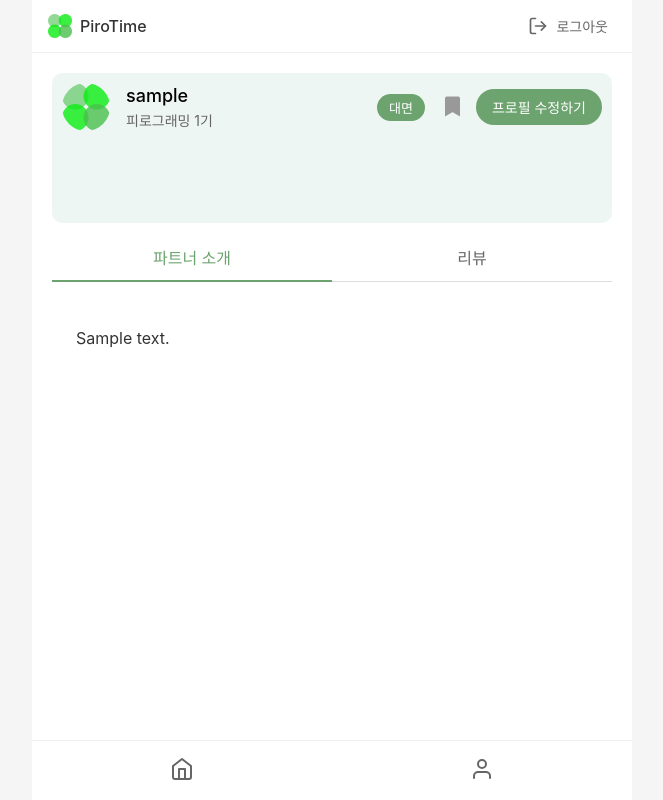
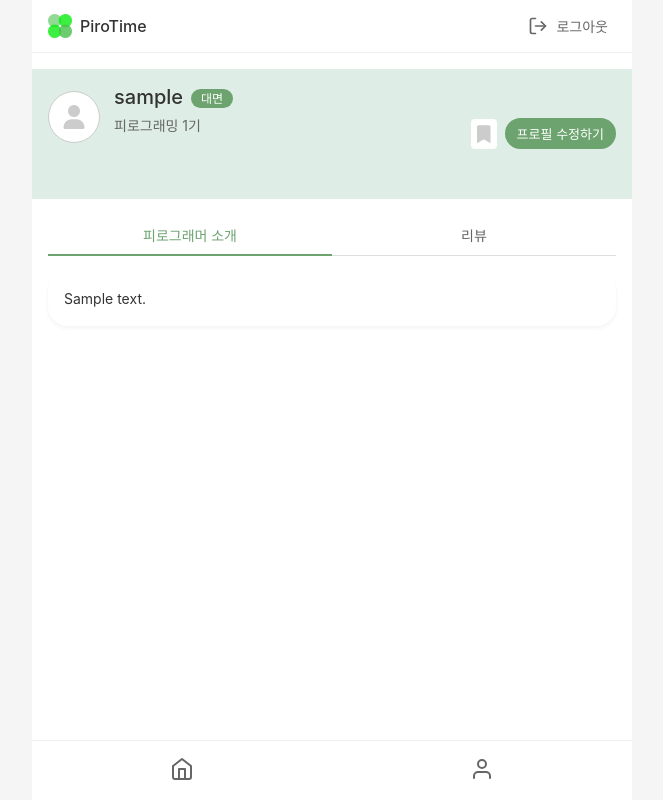
Before and after one commit to CoffeeChat-Piro/coffeechat-piro, a Django app: page /coffeechat/detail/1/ in a window 1280 px wide. Shown: the whole page, without its empty margins (308-971 px from the left). Run offline with Django 5.2, Linux system fonts and the light colour scheme; a user stored in the database is signed in; tables that the repository leaves empty hold one stand-in row (values such as "Sample post").

Commit message:
style: coffeechat main & detail

```diff
--- a/static/css/coffeechat/detail.css
+++ b/static/css/coffeechat/detail.css
@@ -1,35 +1,49 @@
 .detail-container {
     max-width: 600px;
     margin: 0 auto;
-    padding: 20px;
+    padding: 16px;
  }
 
-/* 프로필 섹션 */
  .profile-section {
-    background-color: rgba(222, 238, 231, 0.5);
-    border-radius: 10px;
-    padding: 10px;
-    margin-bottom: 10px;
-    height: 150px;
+    background-color: var(--card-color);
+    margin: 0 -16px;
+    min-height: 130px;
+    margin-bottom: 16px;
+    display: flex;
+    flex-direction: column;
+    justify-content: space-between;
+ }
+
+ .profile-section-inner {
+    padding: 16px;
+    height: 100%;
+    display: flex;
+    flex-direction: column;
+    justify-content: space-between;
  }
 
  .profile-header {
     display: flex;
     justify-content: space-between;
     align-items: flex-start;
-    margin-bottom: 20px;
  }
 
  .profile-left {
     display: flex;
-    align-items: center;
-    gap: 16px;
-    width: 100%;
+    gap: 14px;
  }
 
  .profile-image {
-    width: 48px;
-    height: 48px;
+    width: 52px;
+    height: 52px;
+    margin-top: 6px;
+    background-color: white;
+    border-radius: 50%;
+    border: 1px solid #CCCCCC;
+    display: flex;
+    justify-content: center;
+    align-items: center;
+    overflow: hidden;
 }
 
  .profile-image img {
@@ -40,123 +54,117 @@
  }
 
  .profile-info {
-    flex: 1;
+    display: flex;
+    flex-direction: column;
+    gap: 4px;
+ }
+
+ .profile-main {
+    display: flex;
+    align-items: center;
+    gap: 8px;
  }
 
  .profile-name {
-    font-size: 18px;
+    font-size: 20px;
     font-weight: 500;
-    margin-bottom: 4px;
+    color: var(--text-primary);
+ }
+
+ .status-badge {
+    padding: 2px 10px;
+    border-radius: 15px;
+    font-size: 12px;
+    font-weight: 500;
+    background-color: var(--button-first-color);
+    color: white;
  }
 
  .cohort {
-    margin: 0;
     font-size: 14px;
-    color: #666;
+    color: var(--text-secondary);
+    margin: 2px 0;
  }
 
-.status-badges {
+ .hashtags {
     display: flex;
-    gap: 8px;
+    flex-wrap: wrap;
+    gap: 6px;
+    margin-top: 8px;
  }
 
-.status-badge {
-    padding: 4px 12px;
-    border-radius: 20px;
+ .hashtag {
+    padding: 3px 10px;
+    border-radius: 15px;
     font-size: 13px;
-    color: white;
-}
-
-.status-badge.f2f {
-    background-color: #6CA36E;
-}
-
-.status-badge.online {
-    background-color: #97A36C;
+    color: var(--text-secondary);
+    background: white;
  }
 
  .action-buttons {
     display: flex;
-    gap: 12px;
+    gap: 8px;
     align-items: center;
-    margin-left: auto;
+    justify-content: flex-end;
+    margin-top: auto;
+ }
+
+ .bookmark-container {
+    background: white;
+    padding: 4px;
+    border-radius: 4px;
+    display: flex;
+    align-items: center;
  }
 
  .bookmark-btn {
     background: none;
     border: none;
-    padding: 4px;
-    font-size: 20px;
-    color: #999;
+    padding: 2px;
+    font-size: 18px;
+    color: #cccccc;
     cursor: pointer;
+    display: flex;
+    align-items: center;
  }
 
  .bookmark-btn.active {
-    color: #FFC107;
+    color: #FFB800;
  }
 
-.action-btn, .edit-btn {
-    padding: 8px 16px;
-    border-radius: 20px;
-    font-size: 14px;
+ .edit-btn, .action-btn {
+    padding: 6px 12px;
+    border-radius: var(--button-radius);
+    font-size: 13px;
     border: none;
-    background-color: #6CA36E;
+    background-color: var(--button-first-color);
     color: white;
     cursor: pointer;
     text-decoration: none;
+    white-space: nowrap;
  }
-
-.action-btn.limited {
-    background-color: #f8d7da;
-    color: #721c24;
-}
-
-.action-btn.waiting {
-    background-color: #fff3cd;
-    color: #856404;
-}
-
-.action-btn.ongoing {
-    background-color: #cce5ff;
-    color: #004085;
-}
-
-.hashtags {
-    display: flex;
-    flex-wrap: wrap;
-    gap: 8px;
-}
-
-.hashtag {
-    padding: 4px 12px;
-    border-radius: 20px;
-    font-size: 13px;
-    background-color: rgba(255, 255, 255, 0.8);
-    color: #333;
-}
-
 
  /* 탭 메뉴 */
  .tab-menu {
     display: flex;
     justify-content: center;
-    margin-bottom: 20px;
+    margin: 16px 0;
     border-bottom: 1px solid #ddd;
  }
 
  .tab-btn {
     width: 50%;
-    padding: 12px;
+    padding: 10px;
     background: none;
     border: none;
-    font-size: 16px;
-    color: #666;
+    font-size: 14px;
+    color: var(--text-secondary);
     cursor: pointer;
     position: relative;
  }
 
  .tab-btn.active {
-    color: #6CA36E;
+    color: var(--button-first-color);
     font-weight: 500;
  }
 
@@ -182,18 +190,11 @@
  .content-box {
     background-color: white;
     border-radius: 20px;
-    padding: 24px;
+    padding: 16px;
     line-height: 1.6;
-    color: #333;
-}
-
-/* 자기소개 섹션 */
-.intro-section {
-    background-color: white;
-    border-radius: 20px;
-    padding: 24px;
-    line-height: 1.6;
-    color: #333;
+    color: var(--text-primary);
+    box-shadow: var(--shadow-sm);
+    font-size: 14px;
  }
 
  /* 리뷰 섹션 */
--- a/templates/coffeechat/detail.html
+++ b/templates/coffeechat/detail.html
@@ -2,38 +2,44 @@
 
 {% block content %}
   {% load static %}
-<link rel="stylesheet" href="{% static 'css/coffeechat/detail.css' %}">
-<link rel="stylesheet" href="https://cdnjs.cloudflare.com/ajax/libs/font-awesome/6.0.0/css/all.min.css">
+  <link rel="stylesheet" href="{% static 'css/coffeechat/detail.css' %}" />
+  <link rel="stylesheet" href="https://cdnjs.cloudflare.com/ajax/libs/font-awesome/6.0.0/css/all.min.css" />
 
   <div class="detail-container">
     <!-- 프로필 섹션 -->
     <div class="profile-section">
+      <div class="profile-section-inner">
         <div class="profile-header">
           <div class="profile-left">
             <div class="profile-image">
-                    <img src="{% static 'images/logo.png' %}" alt="{{ profile.receiver.username }}">
+                <i class="fa-solid fa-user" style="color: #CCCCCC; font-size: 24px;"></i>
             </div>
             <div class="profile-info">
+              <div class="profile-main">
                 <div class="profile-name">{{ profile.receiver.username }}</div>
-                    <p class="cohort">피로그래밍 {{ profile.receiver.cohort }}기</p>
-                </div>
                 <div class="status-badges">
                   {% if profile.profile_status == 'F2F' %}
-                        <span class="status-badge f2f">대면</span>
+                    <span class="status-badge">대면</span>
                   {% endif %}
                   {% if profile.profile_status == 'ONLINE' %}
-                        <span class="status-badge online">비대면</span>
+                    <span class="status-badge">비대면</span>
                   {% endif %}
                 </div>
+              </div>
+              <p class="cohort">피로그래밍 {{ profile.receiver.cohort }}기</p>
+              <div class="hashtags">
+                {% for tag in profile.hashtags.all %}
+                  <span class="hashtag">#{{ tag.name }}</span>
+                {% endfor %}
+              </div>
+            </div>
+          </div>
           <div class="action-buttons">
-                    <button class="bookmark-btn {% if user in profile.bookmarks.all %}active{% endif %}"
-                            data-profile-id="{{ profile.pk }}">
-                        <i class="fas fa-bookmark"></i>
-                    </button>
+            <div class="bookmark-container">
+              <button class="bookmark-btn {% if user in profile.bookmarks.all %}active{% endif %}" data-profile-id="{{ profile.pk }}"><i class="fas fa-bookmark"></i></button>
+            </div>
             {% if user == profile.receiver %}
-                        <a href="{% url 'coffeechat:coffeechat_update' profile.pk %}" class="edit-btn">
-                            프로필 수정하기
-                        </a>
+              <a href="{% url 'coffeechat:coffeechat_update' profile.pk %}" class="edit-btn">프로필 수정하기</a>
             {% else %}
               {% if user.is_authenticated %}
                 {% if is_limited %}
@@ -50,24 +56,17 @@
           </div>
         </div>
       </div>
-        <div class="hashtags">
-            {% for tag in profile.hashtags.all %}
-                <span class="hashtag">#{{ tag.name }}</span>
-            {% endfor %}
-        </div>
     </div>
 
     <!-- 탭 메뉴 -->
     <div class="tab-menu">
-        <button class="tab-btn active" data-tab="intro">파트너 소개</button>
+      <button class="tab-btn active" data-tab="intro">피로그래머 소개</button>
       <button class="tab-btn" data-tab="reviews">리뷰</button>
     </div>
 
     <!-- 탭 컨텐츠 -->
     <div id="intro" class="tab-content active">
-        <div class="content-box">
-            {{ profile.content|safe }}
-        </div>
+      <div class="content-box">{{ profile.content|safe }}</div>
     </div>
 
     <div id="reviews" class="tab-content">
@@ -78,7 +77,7 @@
               <div class="review-card">
                 <div class="review-header">
                   <span class="reviewer-name">{{ review.reviewer.username }}</span>
-                            <span class="review-date">{{ review.created_at|date:"Y.m.d" }}</span>
+                  <span class="review-date">{{ review.created_at|date:'Y.m.d' }}</span>
                 </div>
                 <p class="review-content">{{ review.content }}</p>
               </div>
@@ -100,52 +99,50 @@
       </div>
       <form method="post" class="request-form">
         {% csrf_token %}
-            <textarea name="requestContent"
-                      placeholder="선배님께 궁금한 점이나 자기소개를 작성해주세요..."
-                      required></textarea>
+        <textarea name="requestContent" placeholder="선배님께 궁금한 점이나 자기소개를 작성해주세요..." required></textarea>
         <button type="submit" class="submit-btn">제안하기</button>
       </form>
     </div>
   </div>
 
   <script>
-document.addEventListener('DOMContentLoaded', function() {
+    document.addEventListener('DOMContentLoaded', function () {
       // 탭 전환
-    const tabBtns = document.querySelectorAll('.tab-btn');
-    const tabContents = document.querySelectorAll('.tab-content');
+      const tabBtns = document.querySelectorAll('.tab-btn')
+      const tabContents = document.querySelectorAll('.tab-content')
 
-    tabBtns.forEach(btn => {
+      tabBtns.forEach((btn) => {
         btn.addEventListener('click', () => {
-            const tabId = btn.dataset.tab;
+          const tabId = btn.dataset.tab
 
-            tabBtns.forEach(b => b.classList.remove('active'));
-            tabContents.forEach(c => c.classList.remove('active'));
+          tabBtns.forEach((b) => b.classList.remove('active'))
+          tabContents.forEach((c) => c.classList.remove('active'))
 
-            btn.classList.add('active');
-            document.getElementById(tabId).classList.add('active');
-        });
-    });
+          btn.classList.add('active')
+          document.getElementById(tabId).classList.add('active')
+        })
+      })
 
       // 북마크 기능
-    const bookmarkBtn = document.querySelector('.bookmark-btn');
-    if(bookmarkBtn) {
-        bookmarkBtn.addEventListener('click', function() {
+      const bookmarkBtn = document.querySelector('.bookmark-btn')
+      if (bookmarkBtn) {
+        bookmarkBtn.addEventListener('click', function () {
           fetch(`/coffeechat/${this.dataset.profileId}/bookmark/`, {
             method: 'POST',
             headers: {
-                    'X-CSRFToken': '{{ csrf_token }}',
+              'X-CSRFToken': '{{ csrf_token }}'
             }
           })
-            .then(res => res.json())
-            .then(data => {
-                if(data.bookmarked) {
-                    this.classList.add('active');
+            .then((res) => res.json())
+            .then((data) => {
+              if (data.bookmarked) {
+                this.classList.add('active')
               } else {
-                    this.classList.remove('active');
+                this.classList.remove('active')
               }
-            });
-        });
+            })
+        })
       }
-});
+    })
   </script>
 {% endblock %}
```
Also changed, not shown: other parts of static/css/coffeechat/detail.css (+24 -18 lines), static/css/coffeechat/chatcreate.css (+10 -0 lines), static/css/coffeechat/main.css (+16 -1 lines), templates/coffeechat/main.html (+7 -3 lines). Lines whose indentation alone changed are shown as unchanged.
